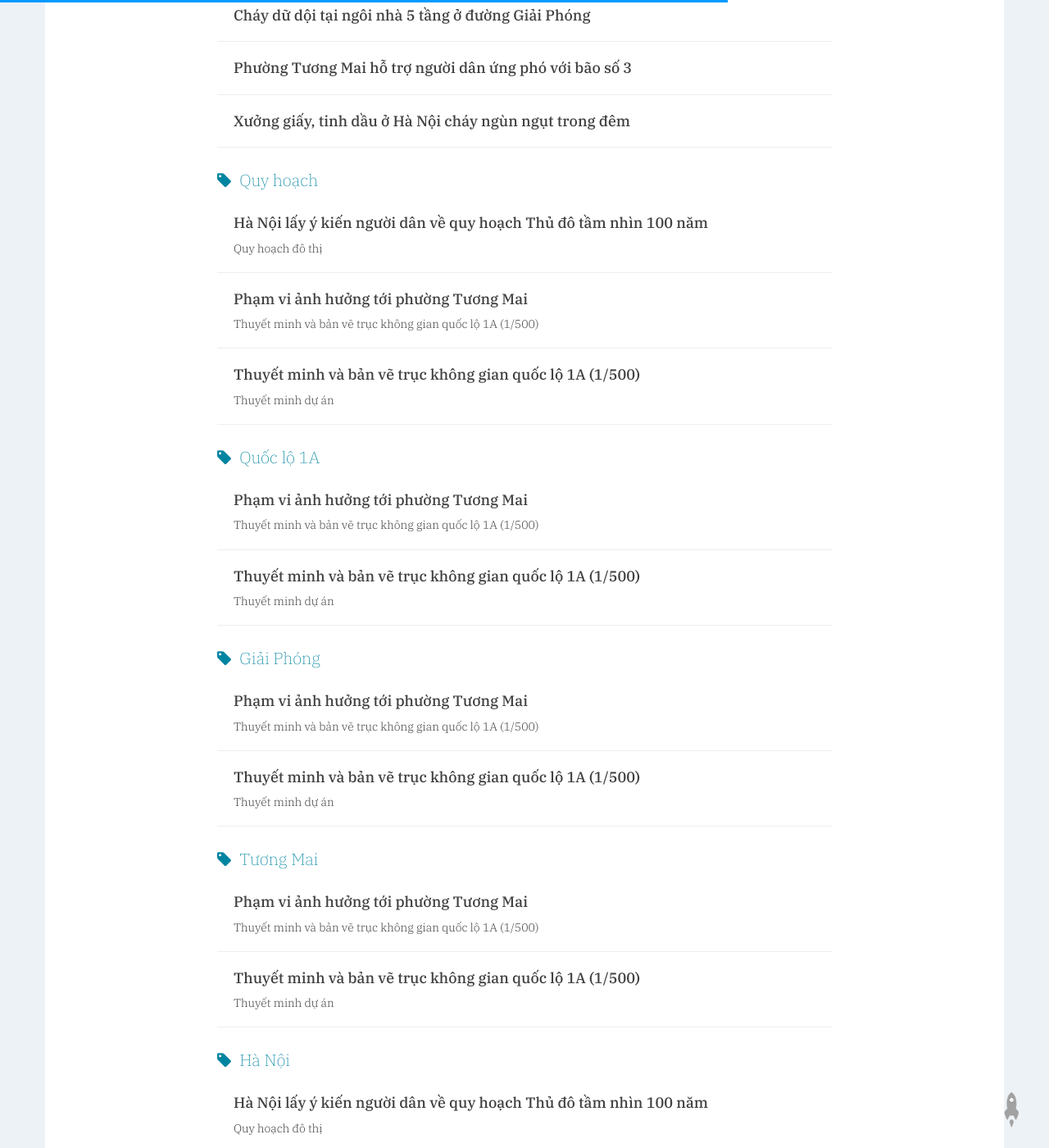
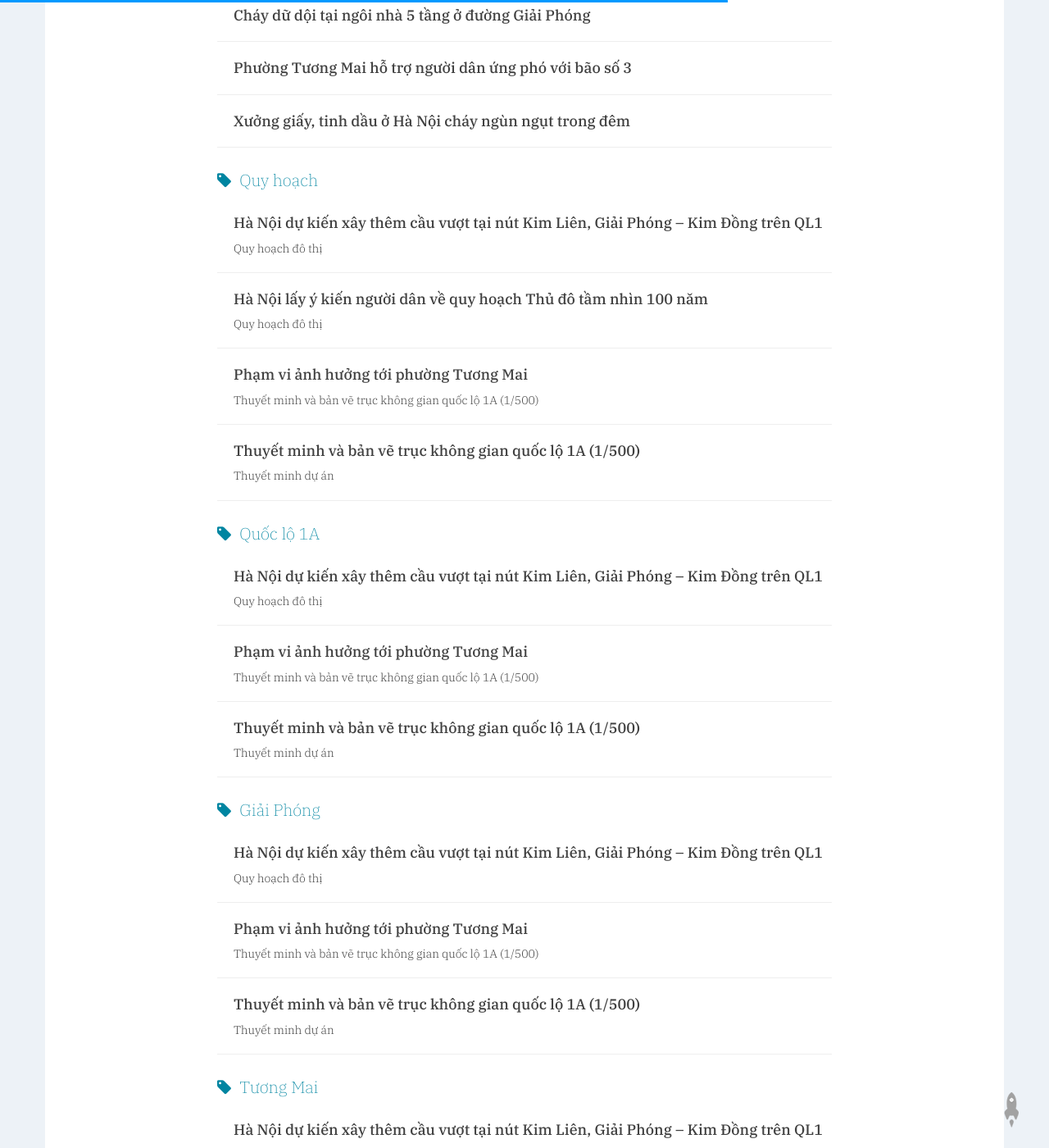
Before and after one commit to phuongtuongmai/phuongtuongmai.github.io, a Jekyll site: the page built from tags.html, in a window 1280 px wide and 1400 px high, scrolled down 1313 px. Shown: the whole window at 82% size. Built offline with Jekyll 4.4.1, drawn with Linux system fonts in a browser that asks for light colours; nearby versions of some CDN libraries; comment, search, counter and statistics services are not loaded.

Commit message:
cau vuot

```diff
--- a/_layouts/post.html
+++ b/_layouts/post.html
@@ -45,7 +45,7 @@ layout: default
 <!-- Post Content -->
 <article>
     {% if page.full-width %}
-    <div class="container" stye="width:98%;">
+    <div class="container" style="width:98%;">
     {% else %}
     <div class="container">
     {% endif %}
--- /dev/null
+++ b/_posts/2026-03-17-du_kien_xay_them_cau_vuot_tai_nut_kim_lien_kim_dong.md
@@ -0,0 +1,42 @@
+---
+layout:     post
+title:      Hà Nội dự kiến xây thêm cầu vượt tại nút Kim Liên, Giải Phóng – Kim Đồng trên QL1
+subtitle:   Quy hoạch đô thị
+date:       2026-03-17 00:00:01
+author:     tuongmai.com
+header-img: https://cafefcdn.com/203337114487263232/2026/3/17/tp-3-1773711965787-17737119662591657565791.jpg
+header-mask: 0.5
+catalog: false
+full-width: true
+tags:
+    - Quy hoạch
+    - Quốc lộ 1A
+    - Giải Phóng
+    - Tương Mai
+---
+
+[//]: # (template img ![]())
+[//]: # (template link []())
+
+**Dự án mở rộng Quốc lộ (QL)1 đoạn Vành đai 1 - Cầu Giẽ (Hà Nội) vừa được xác định hướng tuyến, phạm vi mở rộng và chỉ giới đường đỏ. Với các nút giao cắt, các đơn vị có liên quan cũng xác định sẽ thực hiện cải tạo hoặc xây mới, riêng nút giao Kim Liên - Xã Đàn, Giải Phóng - Kim Đồng, dự kiến sẽ xây dựng thêm cầu vượt.**
+
+Trong phần thống nhất về chỉ giới đường đỏ tuyến QL1 được mở rộng lên 90 mét, Viện Quy hoạch xây dựng Hà Nội (HUPI) và nhà đầu tư thống nhất, chỉ giới đường đỏ tuyến đường được xác định trên cơ sở tim đường quy hoạch.
+
+![](https://cafefcdn.com/203337114487263232/2026/3/17/tp-3-1773711965787-17737119662591657565791.jpg)
+
+Cùng với đó, HUPI cũng đưa ra phương án, trong quá trình triển khai lập dự án đầu tư xây dựng, nếu phải rà soát, chỉnh sửa thiết kế chi tiết sẽ được nghiên cứu thực hiện trong phạm vi chỉ giới đường đỏ nút giao đã được duyệt.
+
+Với phương án cải tạo, xây dựng tại các nút giao khi thực hiện dự án mở rộng, HUPI và nhà đầu tư cho biết, trên tuyến đang có hai hệ thống nút giao, bao gồm nút giao khác mức và nút giao với các tuyến đường ngang.
+
+Ở hệ thống các nút giao khác mức, tuyến QL1 từ Kim Liên đến Cầu Giẽ có 10 nút giao, bao gồm: Nút giao với Vành đai 1, nút giao với Vành đai 2, nút giao với Vành đai 2,5, nút giao với Vành đai 3, nút giao với đường 70, nút giao với Vành đai 4, nút giao với tỉnh lộ 427, nút giao với trục giao thông chính khu đô thị thể thao Olympic, nút giao với Vành đai 4,5 và nút giao Cầu Giẽ.
+
+![](https://cafefcdn.com/203337114487263232/2026/3/17/tp-3-6917-1773711967046-1773711967326299847628.jpg)
+
+Đưa ra phương án cải tạo, HUPI và nhà đầu tư cho biết, tại nút giao với Vành đai 1, dự kiến sẽ bố trí cầu vượt trực thông theo trục đường Giải Phóng với đường Lê Duẩn. Ở nút giao với Vành đai 2, thực hiện bố trí cầu vượt trực thông mới thay thế cầu vượt cũ.
+
+Tại nút giao với Vành đai 2,5, bố trí cầu vượt trực thông; nút giao với Vành đai 3 sẽ bổ sung các nhánh rẽ với đường vành đai 3; nút giao với đường 70: Giữ nguyên hướng cầu vượt trực thông trên đường 70; còn nút giao với Vành đai 4, dự kiến bố trí hầm chui dọc Quốc lộ 1A.
+
+Với các nút giao đồng mức còn lại, liên danh đơn vị thực hiện dự án cho biết, sẽ nghiên cứu bổ sung, xác định chính xác phương án trong quá trình lập Quy hoạch chi tiết hoặc dự án đầu tư xây dựng tuyến đường ngang được cấp thẩm quyền phê duyệt.
+
+*Theo Trọng Đảng - Báo Tiền Phong*
+*Nguồn https://cafef.vn/ha-noi-du-kien-xay-them-cau-vuot-tai-nut-kim-lien-giai-phong-kim-dong-tren-ql1-188260317084701731.chn#img-lightbox-1*
--- a/about.html
+++ b/about.html
@@ -2,8 +2,9 @@
 layout: page
 title: About
 description: "Phường Tương Mai - Thành phố Hà Nội"
-header-img: /img/about-bg.jpg/
+header-img: /img/about-bg.jpg
 ---
+
 <p>Giới thiệu trang web <strong>TuongMai.com</strong> – Khám phá phường Tương Mai từ quá khứ đến tương lai.</p>
 <blockquote>
 <p>Hà Nội chính thức thành lập phường Tương Mai (1/7/2025) trên cơ sở sáp nhập một phần diện tích và dân số từ các phường cũ: Giáp Bát, Hoàng Văn Thụ, Tân Mai, Tương Mai, Vĩnh Hưng, Mai Động (thuộc quận Hoàng Mai cũ), cùng một phần phường Phương Liệt (quận Thanh Xuân cũ), và phường Minh Khai, Đồng Tâm, Trương Định (quận Hai Bà Trưng cũ), đã hình thành phường mới mang tên Tương Mai, trong tổng số 7 phường mới ở địa bàn quận Hoàng Mai cũ.</p>
--- a/tags.html
+++ b/tags.html
@@ -6,7 +6,7 @@ header-img: /img/tag-bg.jpg
 ---
 
 <!-- Page Header -->
-<header class="intro-header" style="background-image: url('{{ site.baseurl }}/{% if page.header-img %}{{ page.header-img }}{% else %}{{ site.header-img }}{% endif %}')">
+<header class="intro-header" style="background-image: url('{{ site.baseurl }}{% if page.header-img %}{{ page.header-img }}{% else %}{{ site.header-img }}{% endif %}')">
     <div class="container">
         <div class="row">
             <div class="col-lg-8 col-lg-offset-2 col-md-10 col-md-offset-1">
```
